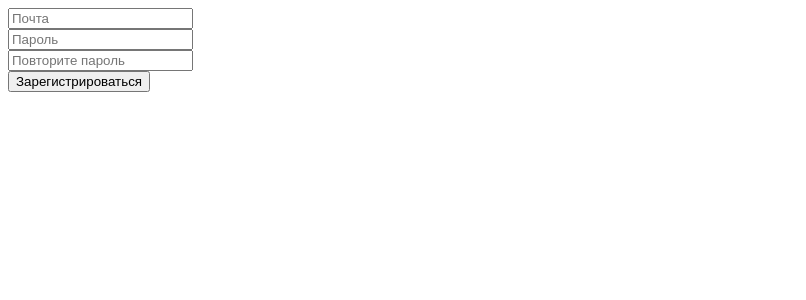
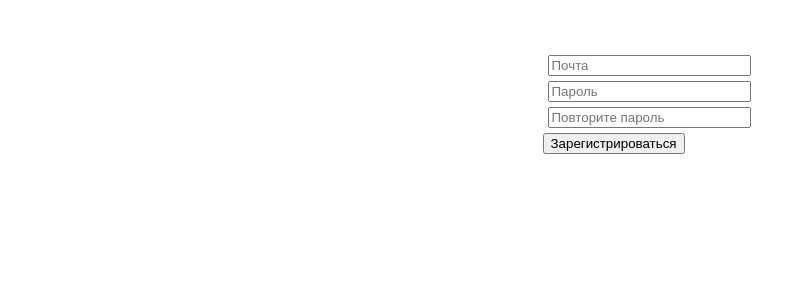
Before and after one commit to DosMDs/module_2_theme_4_task_1, a React (Vite) app: page / in a window 1280 px wide. Shown: the top 300 px of the page, without its empty margins (0-806 px from the left). Built offline with nearby package versions, Linux system fonts and the light colour scheme.

Commit message:
Добавил немного стилей

```diff
--- a/src/app.module.css
+++ b/src/app.module.css
@@ -0,0 +1,7 @@
+.app {
+	display: flex;
+	flex-direction: column;
+	align-items: center;
+	width: 300px;
+	margin: 50px auto;
+}
--- a/src/components/form/form-layout.jsx
+++ b/src/components/form/form-layout.jsx
@@ -1,34 +1,45 @@
+import style from "./form.module.css";
+
 export const FormLayout = ({ state, errors, onSubmit, onChange }) => (
-	<form onSubmit={onSubmit}>
+	<form className={style.form} onSubmit={onSubmit}>
 		<div>
 			<input
 				name="email"
 				type="email"
 				placeholder="Почта"
+				className={style.input}
 				value={state.email}
 				onChange={({ target }) => onChange(target)}
 			/>
-			{errors.email && <span>{errors.email}</span>}
+			{errors.email && (
+				<span className={style.error}>{errors.email}</span>
+			)}
 		</div>
 		<div>
 			<input
 				name="password"
 				type="password"
 				placeholder="Пароль"
+				className={style.input}
 				value={state.password}
 				onChange={({ target }) => onChange(target)}
 			/>
-			{errors.password && <span>{errors.password}</span>}
+			{errors.password && (
+				<span className={style.error}>{errors.password}</span>
+			)}
 		</div>
 		<div>
 			<input
 				name="retryPassword"
 				type="password"
 				placeholder="Повторите пароль"
+				className={style.input}
 				value={state.retryPassword}
 				onChange={({ target }) => onChange(target)}
 			/>
-			{errors.retryPassword && <span>{errors.retryPassword}</span>}
+			{errors.retryPassword && (
+				<span className={style.error}>{errors.retryPassword}</span>
+			)}
 		</div>
 
 		<button type="submit">Зарегистрироваться</button>
--- a/src/components/form/form.jsx
+++ b/src/components/form/form.jsx
@@ -12,6 +12,7 @@ export const Form = () => {
 
 	const onSubmit = (event) => {
 		event.preventDefault();
+		console.log({ ...state });
 	};
 
 	const onChange = (target) => {
--- /dev/null
+++ b/src/components/form/form.module.css
@@ -0,0 +1,11 @@
+.input {
+	margin: 5px;
+	display: block;
+	width: 100%;
+}
+.error {
+	display: block;
+	font-weight: bold;
+	color: firebrick;
+	width: 100%;
+}
```
